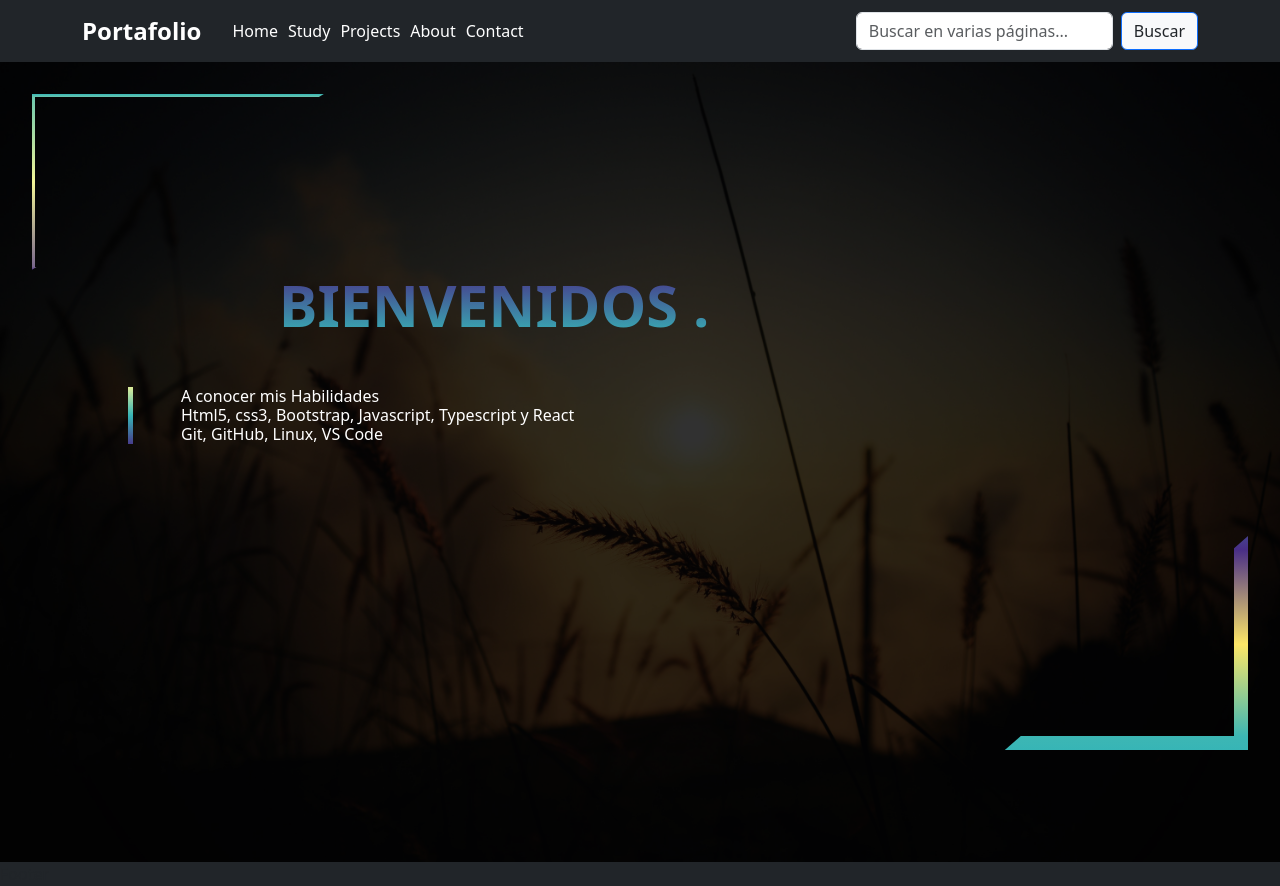
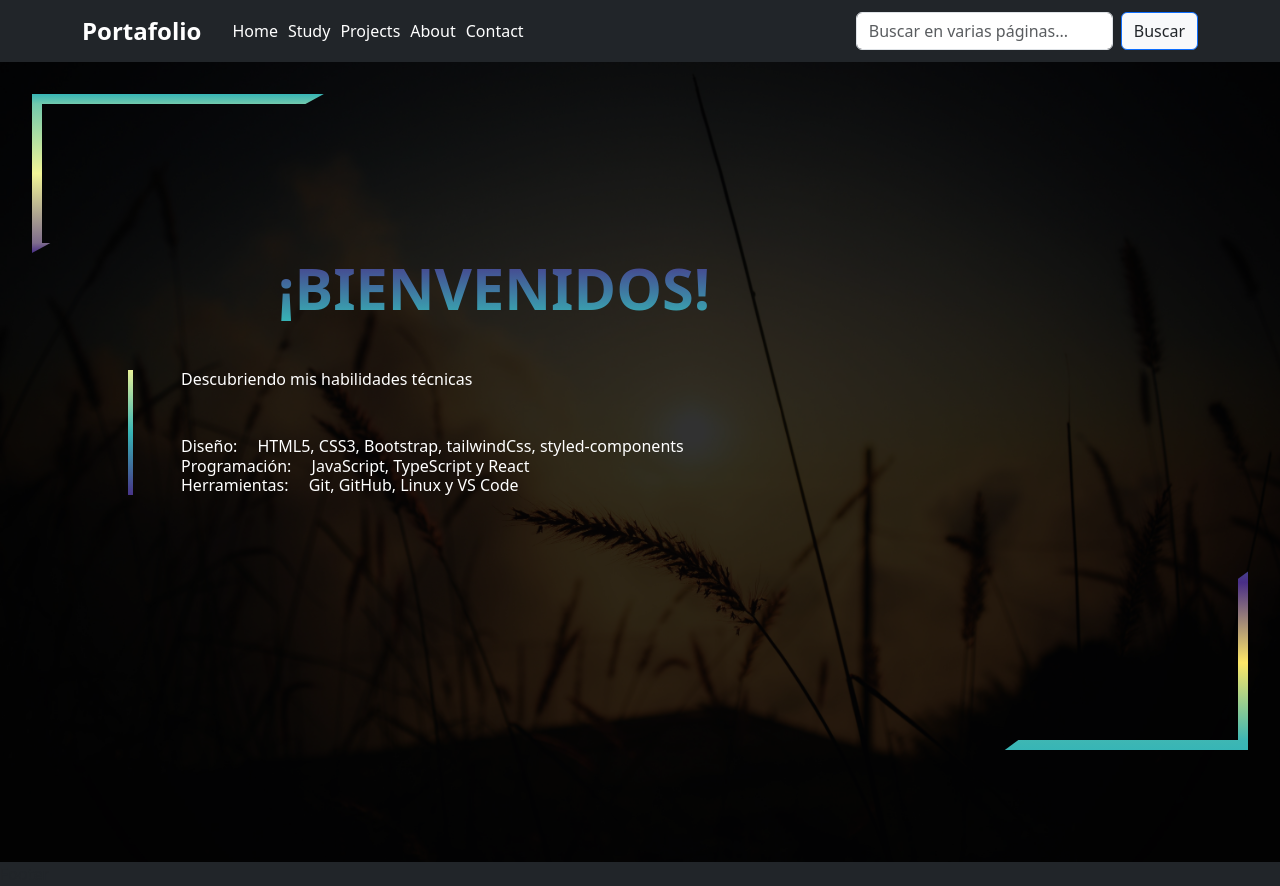
Before and after one commit to torco34/app-portafolio, a React (Vite) app: page /study in a window 1280 px wide. Built offline with nearby package versions, Linux system fonts and the light colour scheme; the HTML template or start-up script is replaced by a standard one.

Commit message:
study lista

```diff
--- a/src/assets/styled/study/ClipPath.ts
+++ b/src/assets/styled/study/ClipPath.ts
@@ -4,7 +4,7 @@ export const ClipPathRight = styled.h2`
   width: 100%;
   height: 600px;
   clip-path: polygon(0% 0%, 24% 0%, 0% 100%);
-  border: solid 3px;
+  border: solid 10px;
   font-weight: bold;
   -webkit-background-clip: text;
   background-clip: text;
@@ -27,7 +27,7 @@ export const ClipPathLeft = styled.h2`
   width: 100%;
   height: 1000px;
   clip-path: polygon(100% 30%, 80% 100%, 100% 200%);
-  border: solid 14px;
+  border: solid 10px;
   font-weight: bold;
   display: flex;
   position: relative;
--- /dev/null
+++ b/src/component/common/Buttons.tsx
@@ -0,0 +1,14 @@
+
+interface ButtonProps {
+  text: string;
+}
+export const Buttons = ({ text }: ButtonProps) => {
+  return (
+
+    <div className="z-1">
+      <button className='text-white relative p-2'>{text}
+        <span className="absolute inset-x-0  bottom-0 h-1 bg-gradient-to-r from-purple-500 to-blue-300  "></span>
+      </button>
+    </div>
+  )
+}
--- a/src/component/common/Texto.tsx
+++ b/src/component/common/Texto.tsx
@@ -1,11 +1,18 @@
 import { IPropsTexto } from "../../Interface"
 import { TextContainer } from "../../assets/styled/common/Texto"
-export const Texto = ({ title, text, titles }: IPropsTexto) => {
+import { Buttons } from "./Buttons"
+export const Texto = ({ title, text, text1, text2, text3, subtitles, additionalText }: IPropsTexto) => {
     return (
         <TextContainer>
-            <h2 className="px-5  font-semibold  text-gray-500">{titles}</h2>
-            <h3 className="px-5  text-gray-400 ">{title}</h3>
-            <h3 className="px-5 leading-8  text-gray-400 "> {text}</h3>
+            <h2 className="px-5 text-4xl pb-5 font-bold text-slate-100 ">{title}</h2>
+            <h3 className="px-5  font-bol text-amber-100 ">{subtitles} <span className="text-slate-300 px-3">{text1}</span> </h3>
+            <h3 className="px-5  font-bol  text-teal-300  ">{text} <span className="text-slate-300 px-3">{text2}</span> </h3>
+            <h3 className="px-5  font-bol  text-violet-300 ">
+                {additionalText}
+                <span className="text-slate-300 px-3">{text3}</span>
+            </h3>
+
+
         </TextContainer>
 
 
--- a/src/component/study/ClipPath.tsx
+++ b/src/component/study/ClipPath.tsx
@@ -4,6 +4,7 @@ import {
   ClipPathLeft,
   TextBienvenida,
 } from "../../assets/styled/study/ClipPath";
+
 import { Texto } from "../common/Texto";
 
 
@@ -11,14 +12,21 @@ export const ClipPath = () => {
   return (
 
 
-    <div className="mx-auto max-w-6xl">
+    <div className="mx-auto max-w-6xl ">
       <ContenedorDiv>
         <ClipPathRight></ClipPathRight>
-        <TextBienvenida >BIENVENIDOS .</TextBienvenida>
-        <Texto
-          titles="A conocer mis Habilidades"
-          title="Html5, css3, Bootstrap, Javascript, Typescript y React "
-          text="Git, GitHub, Linux, VS Code" />
+        <div className="borde grid-cols-2 z-1">
+          <TextBienvenida>¡BIENVENIDOS!</TextBienvenida>
+          <Texto
+            title="Descubriendo mis habilidades técnicas"
+            subtitles="Diseño: "
+            text1=" HTML5, CSS3, Bootstrap, tailwindCss, styled-components "
+            text=" Programación:"
+            text2="JavaScript, TypeScript y React"
+            additionalText="Herramientas: "
+            text3="Git, GitHub, Linux y VS Code" />
+        </div>
+
         <ClipPathLeft> </ClipPathLeft>
       </ContenedorDiv>
     </div>
--- a/src/pages/AboutPages.tsx
+++ b/src/pages/AboutPages.tsx
@@ -1,4 +1,4 @@
-import { ContainerImgFondo } from "../assets/styled/Universal"
+import { ContainerImgFondo } from "../assets/styled/styleUniverse/FondoImg"
 
 export const AboutPages = () => {
   return (
--- a/src/pages/Project.tsx
+++ b/src/pages/Project.tsx
@@ -1,8 +1,9 @@
-import { ContainerImgFondo } from "../assets/styled/Universal"
+import { ContainerImgFondo } from "../assets/styled/styleUniverse/FondoImg"
 
 export const Project = () => {
     return (
         <ContainerImgFondo>
-            <h2 className="text-light">proyecto</h2> </ContainerImgFondo>
+            <h2 className="text-light">proyecto</h2>
+        </ContainerImgFondo>
     )
 }
```
Also changed, not shown: src/Interface.ts (+5 -2 lines), src/assets/img/img1.jpg (added).
